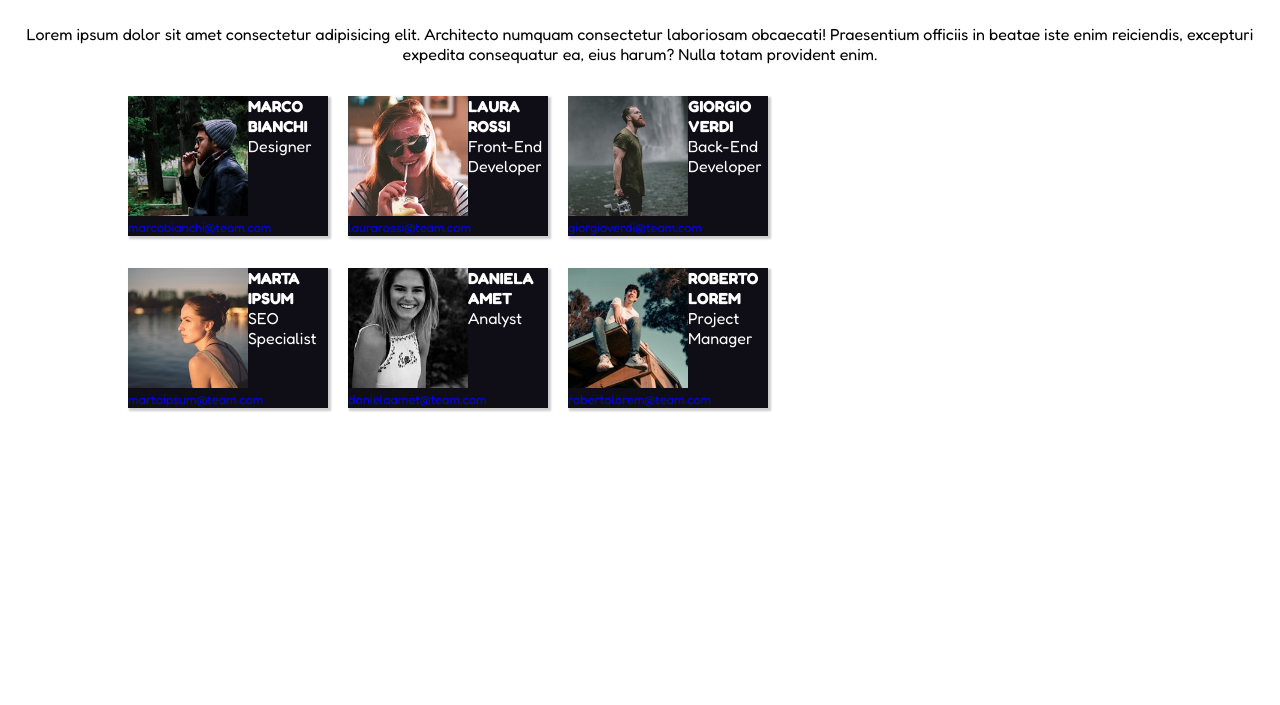
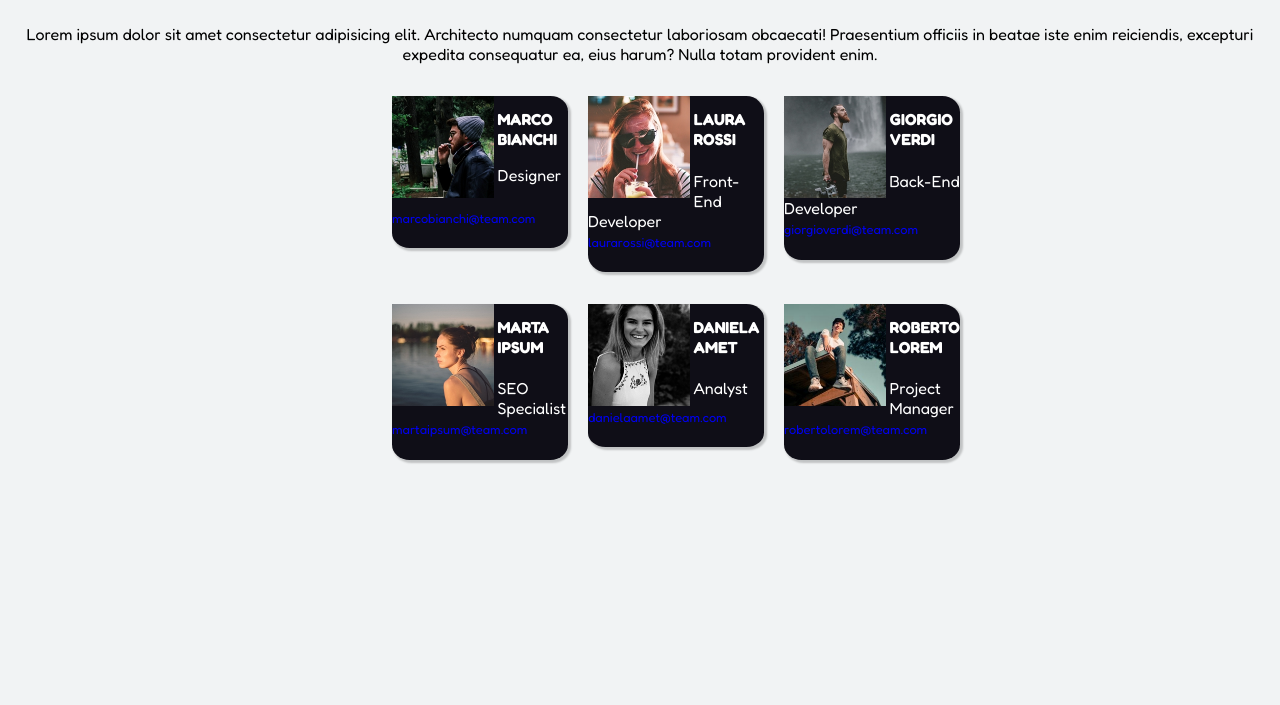
Before and after one commit to FranPer23/html-css-float-cards, a plain HTML site: page index.html in a window 1280 px wide. Shown: the part 95-800 px from the top of the page. Drawn offline with Linux system fonts and the light colour scheme.

Commit message:
modifica testo card

```diff
--- a/css/style.css
+++ b/css/style.css
@@ -1,16 +1,15 @@
 /*RESET*/
 
 * {
-    margin: 0;
-    padding: 0;
+
     box-sizing: border-box;
     font-family: 'Fredoka', sans-serif;
 }
 
-img {
+/* img {
     max-width: 100%;
 
-}
+} */
 
 /* HEADER */
 
@@ -27,11 +26,13 @@ h1 {
 /* MAIN */
 
 .container {
-    width: 80%;
-    max-width: 1200px;
-    margin: 0 auto;
+
     margin-top: 2rem;
 
+}
+
+.row {
+    padding-left: 24rem;
 }
 
 .clearfix::after {
@@ -40,32 +41,40 @@ h1 {
     clear: both;
 }
 
+
+
+
+
 .col {
-    width: calc (100% / 3 - 20px);
+    border-radius: 10%;
     float: left;
+    width: 20%;
     margin-right: 20px;
     margin-bottom: 2rem;
     background-color: #0f0e17;
     box-shadow: 2px 2px 2px 1px rgba(0, 0, 0, 0.2);
 }
 
-.col img {
+img {
     width: 60%;
+    padding-right: .2rem;
+
 }
 
 a {
     text-decoration: none;
-    font-size: .8rem
-;
+    font-size: .8rem;
 }
 
 h2,
+h3,
 h4 {
     color: white;
     font-size: 1rem;
 }
 
-h4 {
+h4,
+h3 {
     font-weight: lighter;
 }
 
--- a/index.html
+++ b/index.html
@@ -1,79 +1,93 @@
 <!DOCTYPE html>
 <html lang="en">
   <head>
-    <meta charset="UTF-8">
-    <meta http-equiv="X-UA-Compatible" content="IE=edge">
-    <meta name="viewport" content="width=device-width, initial-scale=1.0">
-    <link rel="stylesheet" href="css/style.css">
+    <meta charset="UTF-8" />
+    <meta http-equiv="X-UA-Compatible" content="IE=edge" />
+    <meta name="viewport" content="width=device-width, initial-scale=1.0" />
+    <link rel="stylesheet" href="css/style.css" />
     <link
-    href="https://fonts.googleapis.com/css2?family=Fredoka:wght@400;700&display=swap" rel="stylesheet"/>
+      href="https://fonts.googleapis.com/css2?family=Fredoka:wght@400;700&display=swap"
+      rel="stylesheet"
+    />
     <title>Floating Cards</title>
   </head>
-<body>
+  <body style="background-color: #f1f3f4">
     <!-- inizio header -->
     <header>
       <h1>Meet Our Team</h1>
-        <p>Lorem ipsum dolor sit amet consectetur adipisicing elit. Architecto numquam consectetur laboriosam obcaecati! Praesentium officiis in beatae iste enim reiciendis, excepturi expedita consequatur ea, eius harum? Nulla totam provident enim.</p>
+      <p>
+        Lorem ipsum dolor sit amet consectetur adipisicing elit. Architecto
+        numquam consectetur laboriosam obcaecati! Praesentium officiis in beatae
+        iste enim reiciendis, excepturi expedita consequatur ea, eius harum?
+        Nulla totam provident enim.
+      </p>
     </header>
     <!-- fine header -->
 
     <!-- inizio main -->
     <main>
       <div class="container">
-
         <!-- inizio griglia -->
         <div class="row clearfix">
           <div class="col">
-                        <img class="float-left" src="img/male1.png" alt="tizio1">
-                        <div>
+            <img class="float-left" src="img/male1.png" alt="tizio1" />
             <h2>MARCO BIANCHI</h2>
-                            <h4>Designer</h4>
+            <h3>Designer</h3>
+            <h4>
               <a href="marcobianchi@team.com">marcobianchi@team.com</a>
-                        </div>
+            </h4>
           </div>
 
           <div class="col">
-                        <img class="float-left" src="img/female1.png" alt="tizia1">
-                        <div>
+            <img class="float-left" src="img/female1.png" alt="tizia1" />
+
             <h2>LAURA ROSSI</h2>
-                            <h4>Front-End Developer<br/> <a href="laurarossi@team.com">laurarossi@team.com</a></h4>
-                        </div>
+            <h4>
+              Front-End Developer<br />
+              <a href="laurarossi@team.com">laurarossi@team.com</a>
+            </h4>
           </div>
 
           <div class="col">
-                        <img class="float-left" src="img/male2.png" alt="tizio2">
+            <img class="float-left" src="img/male2.png" alt="tizio2" />
             <h2>GIORGIO VERDI</h2>
-                        <h4>Back-End Developer<br/> <a href="giorgioverdi@team.com">giorgioverdi@team.com</a></h4>
+            <h4>
+              Back-End Developer<br />
+              <a href="giorgioverdi@team.com">giorgioverdi@team.com</a>
+            </h4>
           </div>
         </div>
 
         <div class="row clearfix">
           <div class="col">
-                        <img class="float-left" src="img/female2.png" alt="tizia2">
+            <img class="float-left" src="img/female2.png" alt="tizia2" />
             <h2>MARTA IPSUM</h2>
-                        <h4>SEO Specialist <br/> <a href="martaipsum@team.com">martaipsum@team.com</a></h4>
+            <h4>
+              SEO Specialist <br />
+              <a href="martaipsum@team.com">martaipsum@team.com</a>
+            </h4>
           </div>
 
           <div class="col">
-                        <img class="float-left" src="img/female3.png" alt="tizia3">
+            <img class="float-left" src="img/female3.png" alt="tizia3" />
             <h2>DANIELA AMET</h2>
-                        <h4>Analyst <br/> <a href="danielaamet@team.com">danielaamet@team.com</a></h4>
+            <h4>
+              Analyst <br />
+              <a href="danielaamet@team.com">danielaamet@team.com</a>
+            </h4>
           </div>
 
           <div class="col">
-                        <img class="float-left" src="img/male3.png" alt="tizio3">
+            <img class="float-left" src="img/male3.png" alt="tizio3" />
             <h2>ROBERTO LOREM</h2>
-                        <h4>Project Manager <br/> <a href="robertolorem@team.com">robertolorem@team.com</a></h4>
+            <h4>
+              Project Manager <br />
+              <a href="robertolorem@team.com">robertolorem@team.com</a>
+            </h4>
           </div>
         </div>
         <!-- fine griglia -->
       </div>
-
-
-
-
-
-
     </main>
     <!-- fine main -->
   </body>
```
Lines whose indentation alone changed are shown as unchanged.
